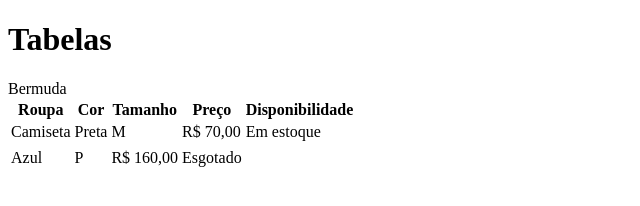
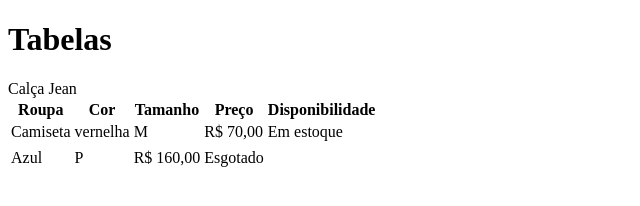
Before and after one commit to pnailiw/aula-tabela, a plain HTML site: page index.html in a window 1280 px wide. Shown: the whole page, without its empty margins (0-640 px from the left). Drawn offline with Linux system fonts and the light colour scheme.

Commit message:
Mudando preta para vermelha na coluna da cor

```diff
--- a/index.html
+++ b/index.html
@@ -19,13 +19,13 @@
         </tr>
         <tr>
             <td>Camiseta</td>
-            <td>Preta</td>
+            <td>vernelha</td>
             <td>M</td>
             <td>R$ 70,00</td>
             <td>Em estoque</td>
         </tr>
         <tr>
-            <tr>Bermuda</tr>
+            <tr>Calça Jean</tr>
             <td>Azul</td>
             <td>P</td>
             <td>R$ 160,00</td>
```
